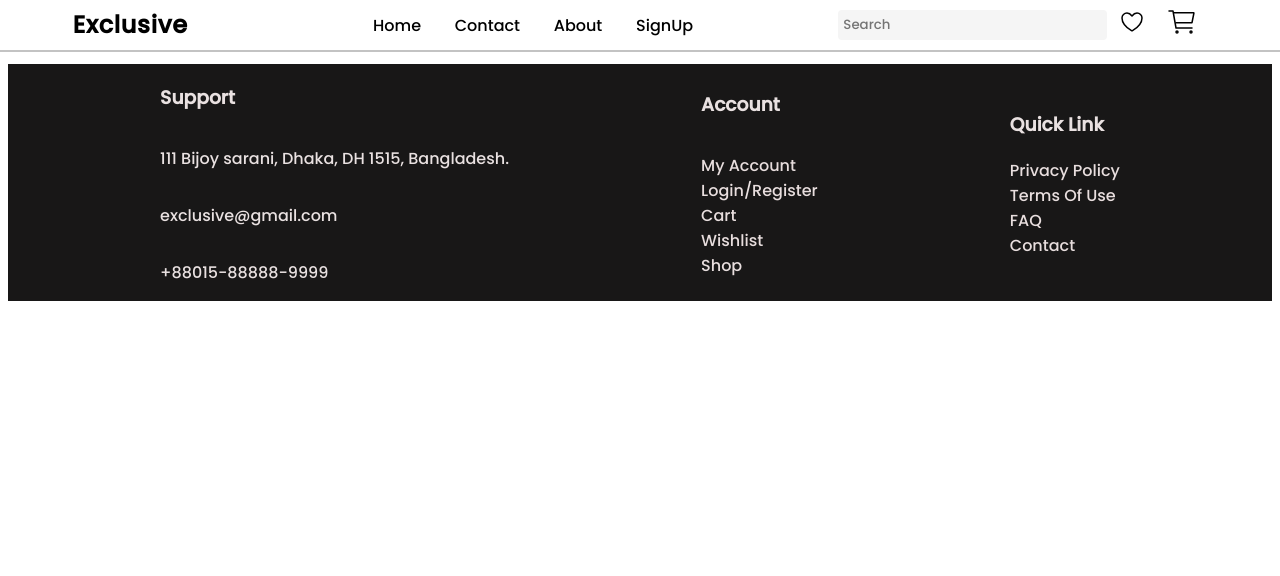
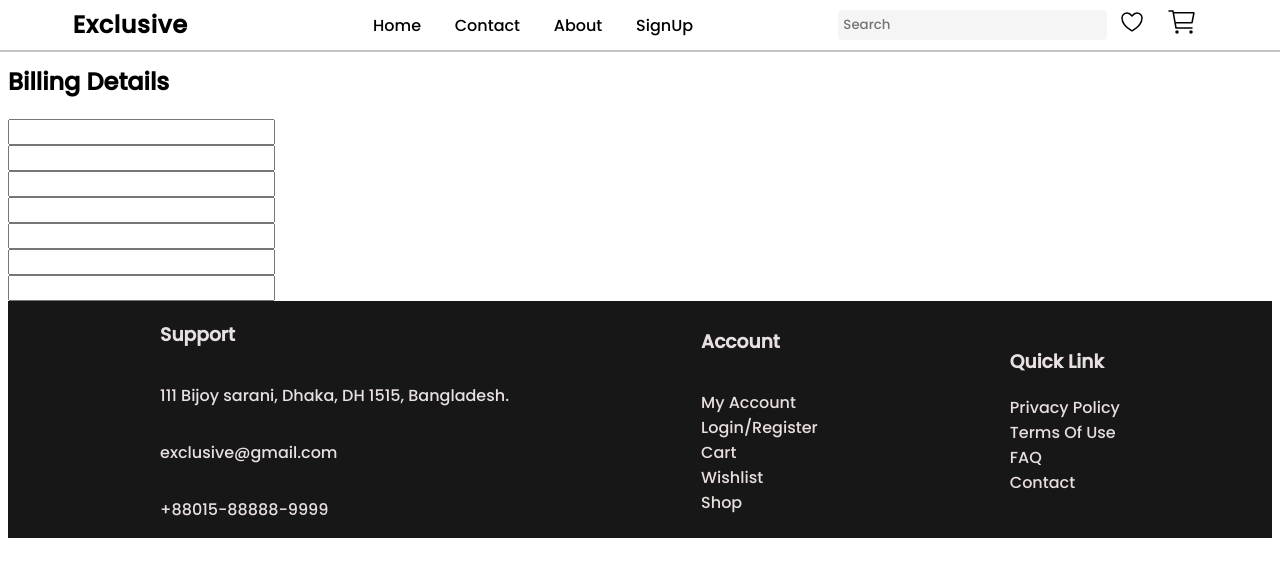
Before and after one commit to renatakov/react-music-store, a React (Create React App) app in the folder client/: page /billing-details in a window 1280 px wide. Shown: the top 576 px of the page. Built offline with nearby package versions, Linux system fonts and the light colour scheme.

Commit message:
billing details

```diff
--- a/client/package.json
+++ b/client/package.json
@@ -10,6 +10,7 @@
     "notiflix": "^3.2.6",
     "react": "^18.2.0",
     "react-dom": "^18.2.0",
+    "react-hook-form": "^7.45.2",
     "react-redux": "^8.0.5",
     "react-router-dom": "^6.11.2",
     "react-scripts": "5.0.1",
--- a/client/src/App.js
+++ b/client/src/App.js
@@ -24,6 +24,7 @@ import AuthorizationContainer from "./redux/AuthorizationContainer";
 import ProductsContainer from "./redux/ProductsContainer";
 import Cart from "./redux/CartContainer.js"
 import Wishlist from "./redux/WishlistContainer"
+import BillingDetails from "./Components/BillingDetails/BillingDetails";
 
 const App = () =>{
   return(
@@ -39,6 +40,7 @@ const App = () =>{
         <Route path="/login" element={<Login/>}/>
         <Route path="/cart" element={<Cart/>}/>
         <Route path="/wishlist" element={<Wishlist/>}/>
+        <Route path="/billing-details" element={<BillingDetails/>}/>
     </Routes>
     <Footer/>
     </BrowserRouter>
--- a/client/src/Components/BillingDetails/BillingDetails.jsx
+++ b/client/src/Components/BillingDetails/BillingDetails.jsx
@@ -0,0 +1,22 @@
+import s from "./BillingDetails.module.css"
+import {useForm} from "react-hook-form"
+const BillingDetails = () => {
+    const { register, handleSubmit,formState: { errors } } = useForm();
+  const onSubmit = data => console.log(data);
+    return(
+        <section className={s.billinDetails__container}>
+            <h2>Billing Details</h2>
+        <form handleSubmit={onSubmit}>
+            <input type="text" name="firstName"/>
+            <input type="text" name="companyName"/>
+            <input type="text" name="streetAdress"/>
+            <input type="text" name="apartmentAndFloor"/>
+            <input type="text" name="townCity"/>
+            <input type="text" name="phoneNumber"/>
+            <input type="email"name="emailAdress" />
+        </form>
+        </section>
+    )
+}
+
+export default BillingDetails
--- a/client/src/Components/BillingDetails/BillingDetails.module.css
+++ b/client/src/Components/BillingDetails/BillingDetails.module.css
@@ -0,0 +1,7 @@
+form{
+    width: 500px;
+    display: flex;
+    flex-flow: column wrap;
+    justify-content: space-between;
+    align-items: start;
+}
--- a/client/src/Components/Cart/Cart.jsx
+++ b/client/src/Components/Cart/Cart.jsx
@@ -1,5 +1,6 @@
 import Product from "../Product/Product"
 import s from "./Cart.module.css"
+import  {Link} from "react-router-dom"
 import { useState } from "react"
 const Cart = (props) => {
   // const [arrWithPrices, setArr] = useState([])
@@ -59,6 +60,11 @@ const Cart = (props) => {
         {renderProducts()}
         </div>
         <p>Total Sum: {sum} $</p>
+        <button className={s.checkoutBtn}>
+          <Link to="/billing-details">
+          Procees to checkout
+          </Link>
+          </button>
         </>
     )
 }
--- a/client/src/Components/Cart/Cart.module.css
+++ b/client/src/Components/Cart/Cart.module.css
@@ -5,3 +5,12 @@
     overflow-x: scroll;
     padding: 50px;
 }
+
+.checkoutBtn{
+    margin-bottom: 1rem;
+    background-color: #E07575;
+    border: none;
+    border-radius: 5px;
+    padding: 5px 10px;
+    color: #fafafa;
+}
```
Also changed, not shown: 1 other file (tests, documents, lock files or other folders).
